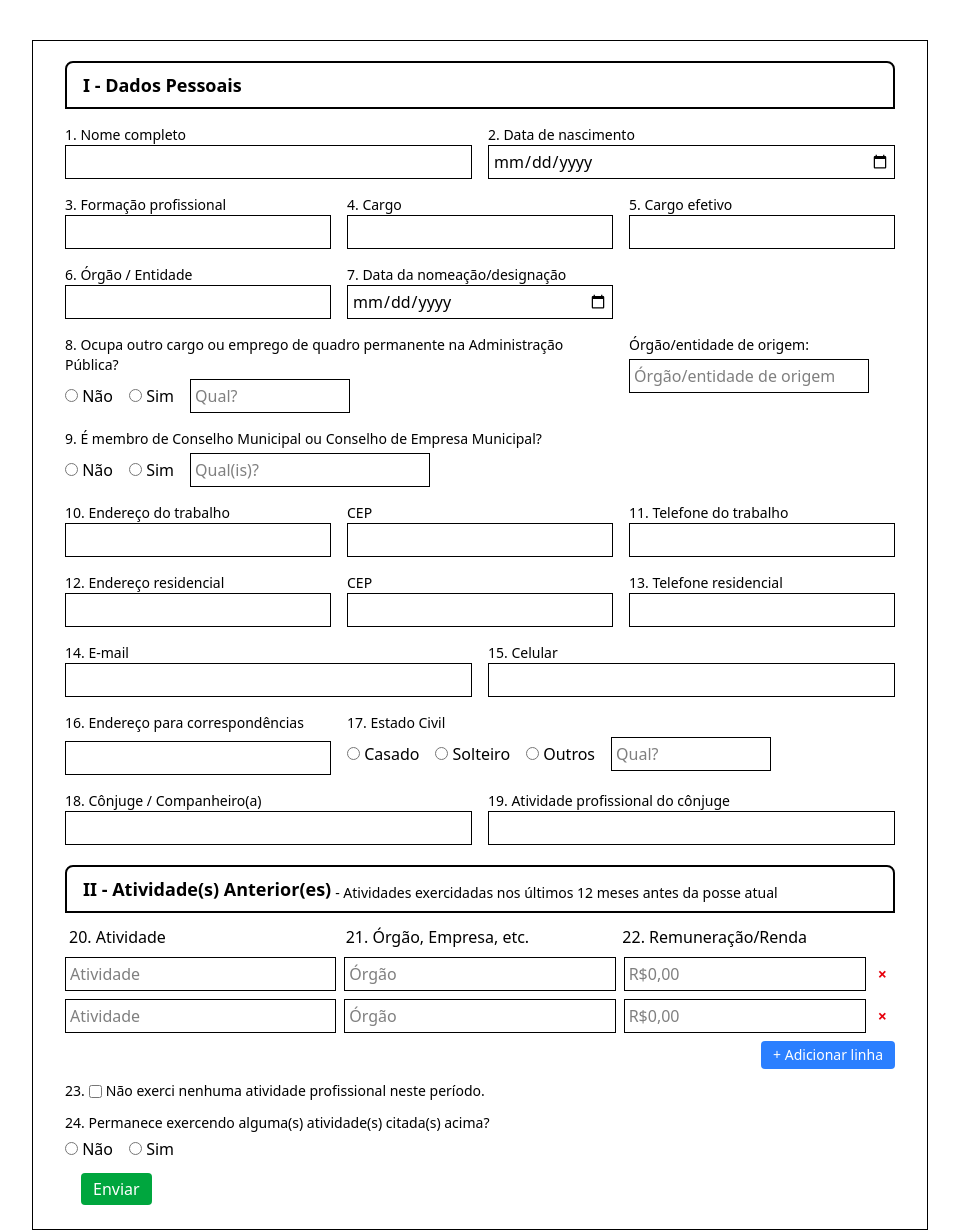
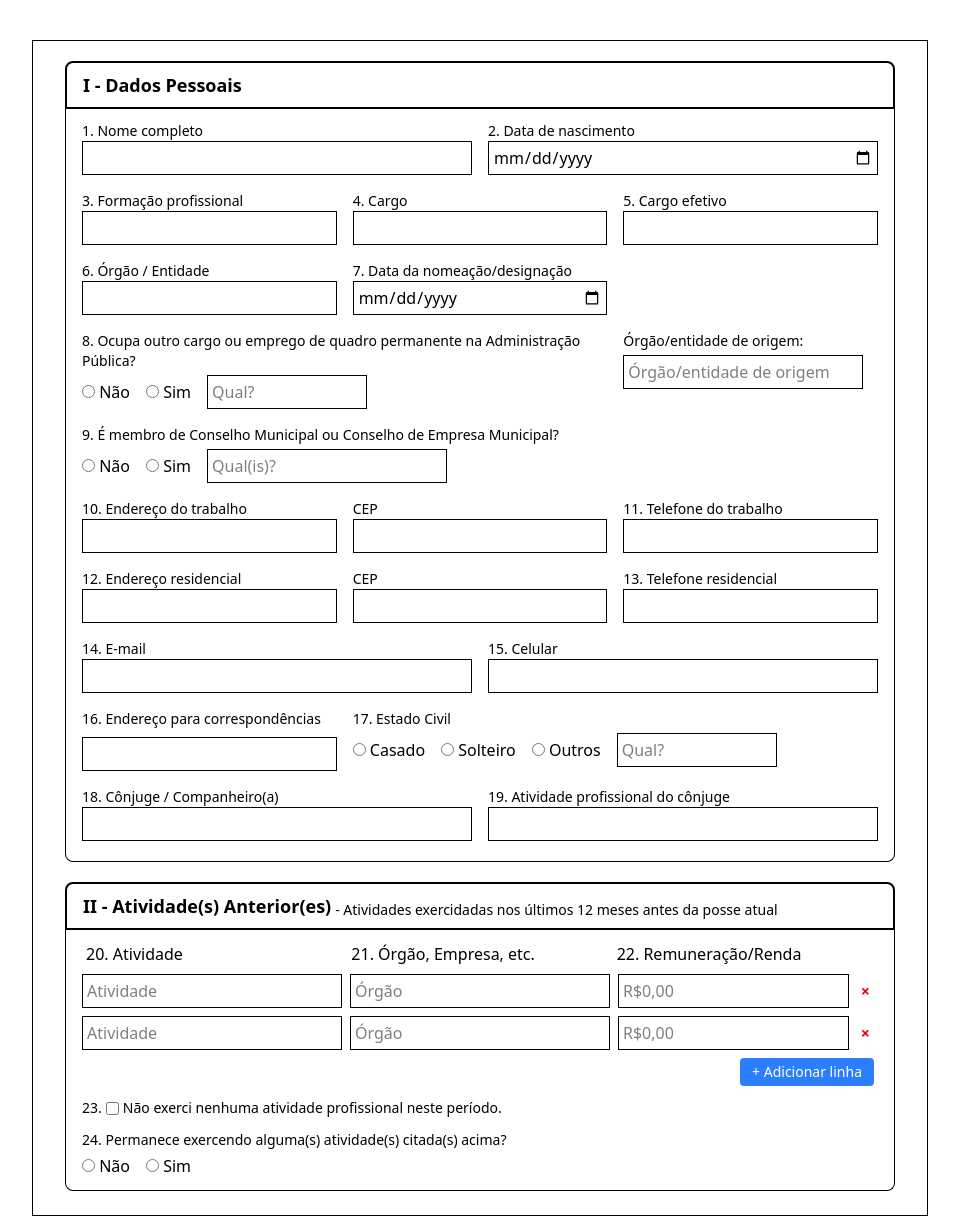
Before and after one commit to ciep-cgm-pvh/formDBAE, a Next.js app in the folder frontend/: page /teste in a window 1280 px wide. Shown: the whole page, without its empty margins (160-1119 px from the left). Built offline with nearby package versions, Linux system fonts and the light colour scheme.

Commit message:
update: PersonalDataCard and PreviousActivities .tsx

```diff
--- a/frontend/src/components/PersonalDataCard.tsx
+++ b/frontend/src/components/PersonalDataCard.tsx
@@ -34,10 +34,10 @@ const PersonalDataCard = () => {
     <form onSubmit={handleSubmit(onSubmit)} className='px-4 py-2'>
       <div className="border-2 px-4 py-2 rounded-t-lg flex items-end">
         <p className="font-bold text-lg">I - Dados Pessoais</p>
-
       </div>
+      <section className="py-3 px-4 border-x border-b rounded-b-lg">
         {/* Linha 1 */}
-      <div className="grid grid-cols-2 gap-4 mt-4">
+        <div className="grid grid-cols-2 gap-4">
           <div>
             <label className="block text-sm">1. Nome completo</label>
             <input type="text" required {...register("nome", {required: "O nome é obrigatório"})} className="w-full border p-1" />
@@ -182,7 +182,7 @@ const PersonalDataCard = () => {
         </div>
 
         {/* Linha 10 – Cônjuge e atividade */}
-      <div className="grid grid-cols-2 gap-4 mt-4">
+        <div className="grid grid-cols-2 gap-4 mt-4 mb-2">
           <div>
             <label className="block text-sm">18. Cônjuge / Companheiro(a)</label>
             <input type="text" {...register("conjuge")} className="w-full border p-1" />
@@ -192,6 +192,7 @@ const PersonalDataCard = () => {
             <input type="text" {...register("atividadeConjuge")} className="w-full border p-1" />
           </div>
         </div>
+      </section>
       {/* <button type='submit' className='bg-blue-500 self-center'> enviar</button> */}
     </form>
   );
--- a/frontend/src/components/PreviousActivities.tsx
+++ b/frontend/src/components/PreviousActivities.tsx
@@ -47,7 +47,7 @@ const PreviousActivitiesCard = () => {
         <p className="text-sm font-medium pl-1">- Atividades exercidadas nos últimos 12 meses antes da posse atual</p>
       </div>
 
-      <section className="py-3">
+      <section className="py-3 px-4 border-x border-b rounded-b-lg">
         <div className="flex flex-col"> {/*Tabela de atividades */}
           <div className="grid grid-cols-3 pb-2">
             <span className="px-1">20. Atividade</span>
@@ -90,7 +90,7 @@ const PreviousActivitiesCard = () => {
           <button
             type="button"
             onClick={() => append({ atividade: "", orgao: "", remuneracao: "" })}
-            className="bg-blue-500 w-fit flex self-end text-white text-sm px-3 py-1 rounded hover:bg-blue-600"
+            className="bg-blue-500 w-fit flex self-end text-white text-sm px-3 py-1 mr-1 rounded hover:bg-blue-600"
           >
             + Adicionar linha
           </button>
@@ -152,12 +152,12 @@ const PreviousActivitiesCard = () => {
 
       </section>
 
-      <button
+      {/* <button
         type="submit"
         className="ml-4 bg-green-600 text-white px-3 py-1 rounded hover:bg-green-700"
       >
         Enviar
-      </button>
+      </button> */}
     </form>
   )
 }
```
Lines whose indentation alone changed are shown as unchanged.
